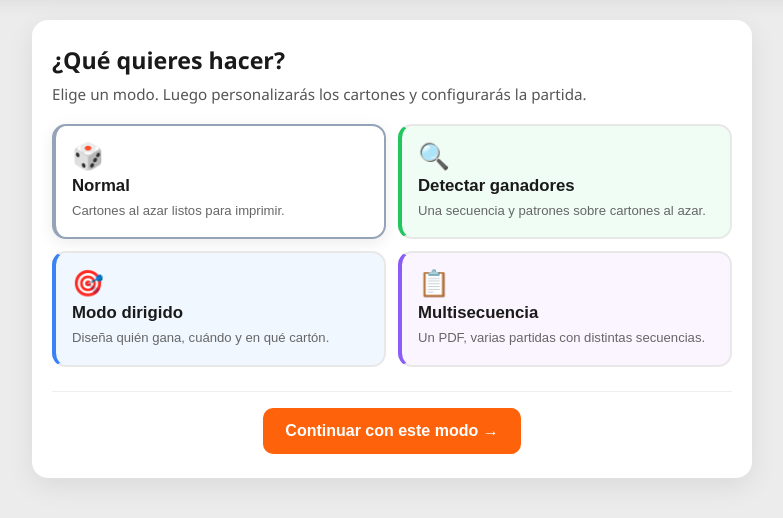
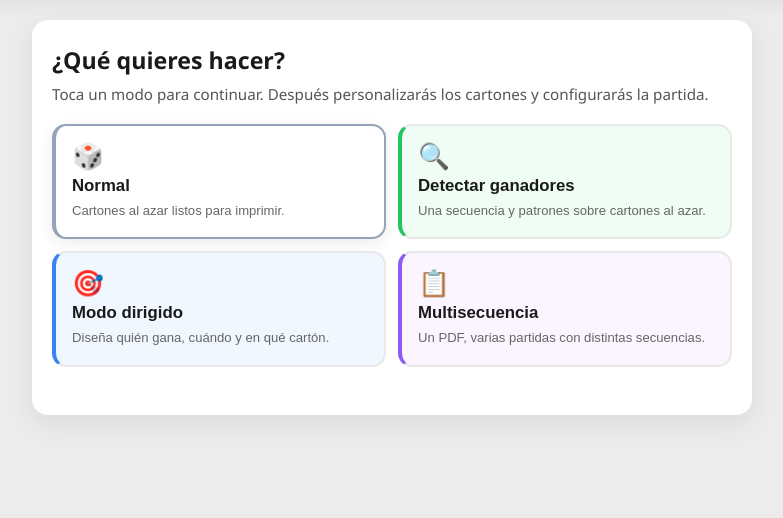
Before and after one commit to bgoficialca/bingo_app, a Flask app: page / in a window 1280 px wide. Shown: the part 140-658 px from the top of the page, without its empty margins (248-1031 px from the left). Run offline with Flask 3, Linux system fonts and the light colour scheme.

Commit message:
Avanzar al personalizar al tocar un modo y quitar boton continuar del menu principal.
Co-authored-by: Cursor <cursoragent@cursor.com>

```diff
--- a/templates/index.html
+++ b/templates/index.html
@@ -44,7 +44,7 @@
             <section id="paso-modo" class="flujo-paso flujo-paso-activo" aria-labelledby="titulo-paso-modo">
                 <div class="tarjeta tarjeta-flujo tarjeta-seleccion-modo">
                     <h2 id="titulo-paso-modo" class="flujo-titulo-paso">¿Qué quieres hacer?</h2>
-                    <p class="flujo-subtitulo">Elige un modo. Luego personalizarás los cartones y configurarás la partida.</p>
+                    <p class="flujo-subtitulo">Toca un modo para continuar. Después personalizarás los cartones y configurarás la partida.</p>
                     <div class="grid-tarjetas-modo" role="group" aria-label="Modos de generación">
                         <button type="button" class="tarjeta-modo{% if modo == 'normal' %} seleccionada{% endif %}" data-modo="normal">
                             <span class="tarjeta-modo-icono">🎲</span>
@@ -65,12 +65,6 @@
                             <span class="tarjeta-modo-icono">📋</span>
                             <span class="tarjeta-modo-titulo">Multisecuencia</span>
                             <span class="tarjeta-modo-desc">Un PDF, varias partidas con distintas secuencias.</span>
-                        </button>
-                    </div>
-
-                    <div class="flujo-acciones flujo-acciones-centro">
-                        <button type="button" class="btn-flujo-principal" id="btn-continuar-modo" disabled>
-                            Continuar con este modo →
                         </button>
                     </div>
                 </div>
@@ -891,13 +885,19 @@
             return hidden ? hidden.value : 'normal';
         }
 
-        function seleccionarModoTarjeta(modo) {
+        /**
+         * Marca el modo activo. Si avanzar es true (toque del usuario), pasa al paso 2.
+         * En la carga inicial no avanza para no saltar el menú de modos.
+         */
+        function seleccionarModoTarjeta(modo, avanzar) {
             document.getElementById('modo_operacion_hidden').value = modo;
             document.querySelectorAll('.tarjeta-modo').forEach(t => {
                 t.classList.toggle('seleccionada', t.dataset.modo === modo);
             });
-            document.getElementById('btn-continuar-modo').disabled = false;
             actualizarUIPorModo();
+            if (avanzar) {
+                irAPaso(2);
+            }
         }
 
         /** Ajusta textos y acentos de color según el modo elegido */
@@ -1201,12 +1201,12 @@
             seleccionarModoTarjeta(
                 ['normal', 'detectar', 'dirigido', 'multisecuencia'].includes(modoInicial)
                     ? modoInicial
-                    : 'normal'
+                    : 'normal',
+                false
             );
             document.querySelectorAll('.tarjeta-modo').forEach(btn => {
-                btn.addEventListener('click', () => seleccionarModoTarjeta(btn.dataset.modo));
-            });
-            document.getElementById('btn-continuar-modo').addEventListener('click', () => irAPaso(2));
+                btn.addEventListener('click', () => seleccionarModoTarjeta(btn.dataset.modo, true));
+            });
             document.getElementById('btn-ir-configurar').addEventListener('click', () => {
                 if (validarAntesDeConfigurar()) irAPaso(3);
             });
```
